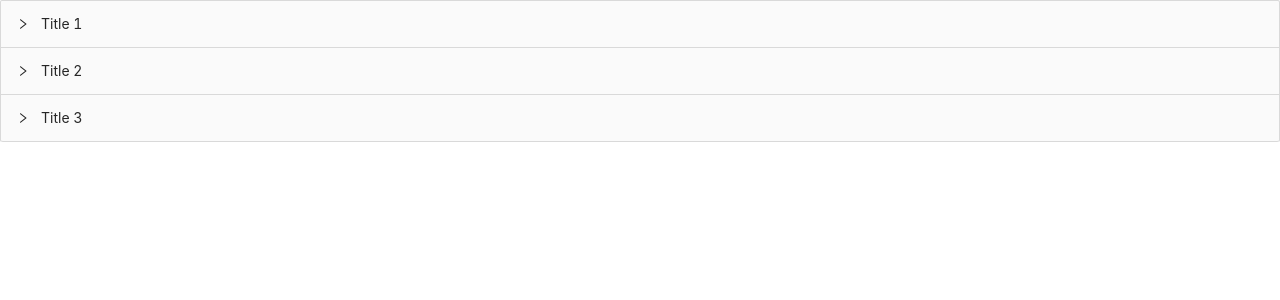
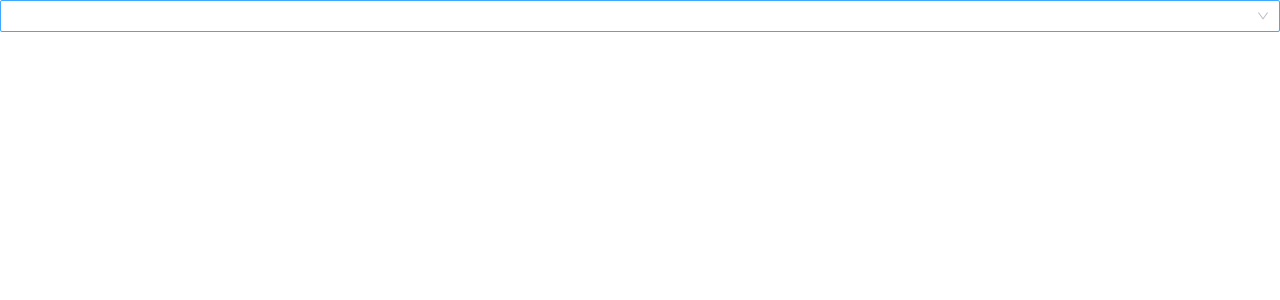
Before and after one commit to chaptone/react-widgets, a React (Create React App) app: page / in a window 1280 px wide. Shown: the top 300 px of the page. Built offline with nearby package versions, Linux system fonts and the light colour scheme.

Commit message:
Add droupDown

```diff
--- /dev/null
+++ b/src/ components/Dropdown.js
@@ -0,0 +1,23 @@
+import React from 'react'
+import { Input, Select, Layout } from 'antd';
+
+const Dropdown = ({ options, selected, onSelectedChange }) => {
+  const renderedOptions = options.map((option) => {
+    if (option.value === selected.value) {
+      return null
+    }
+    return (
+      <Select.Option value={option.value}>{option.label}</Select.Option>
+    )
+  })
+
+  return (
+    <Layout>
+      <Select defaultValue="" value={selected.label} onChange={(v) => onSelectedChange(v)}>
+        {renderedOptions}
+      </Select>
+    </Layout>
+  )
+}
+
+export default Dropdown
--- a/src/App.js
+++ b/src/App.js
@@ -1,5 +1,7 @@
-import React from 'react'
+import React, { useState } from 'react'
 import Accordion from './ components/Accordion'
+import Dropdown from './ components/Dropdown'
+import Search from './ components/Search'
 
 const items = [
   {
@@ -8,7 +10,7 @@ const items = [
     A dog is a type of domesticated animal.
     Known for its loyalty and faithfulness,
     it can be found as a welcome guest in many households across the world.
-    `
+    `,
   },
   {
     title: 'Title 2',
@@ -16,7 +18,7 @@ const items = [
     A dog is a type of domesticated animal.
     Known for its loyalty and faithfulness,
     it can be found as a welcome guest in many households across the world.
-    `
+    `,
   },
   {
     title: 'Title 3',
@@ -24,14 +26,31 @@ const items = [
     A dog is a type of domesticated animal.
     Known for its loyalty and faithfulness,
     it can be found as a welcome guest in many households across the world.
-    `
-  }
+    `,
+  },
+]
+
+const options = [
+  {
+    label: 'The color red',
+    value: 'red',
+  },
+  {
+    label: 'The color blue',
+    value: 'blue',
+  },
+  {
+    label: 'The color green',
+    value: 'green',
+  },
 ]
 
 const App = () => {
+  const [selected, setSelected] = useState(options[0].label)
   return (
     <div>
-      <Accordion items={items}/>
+      {/* <Accordion items={items}/> */}
+      <Dropdown options={options} selected={selected} onSelectedChange={setSelected} />
     </div>
   )
 }
```
